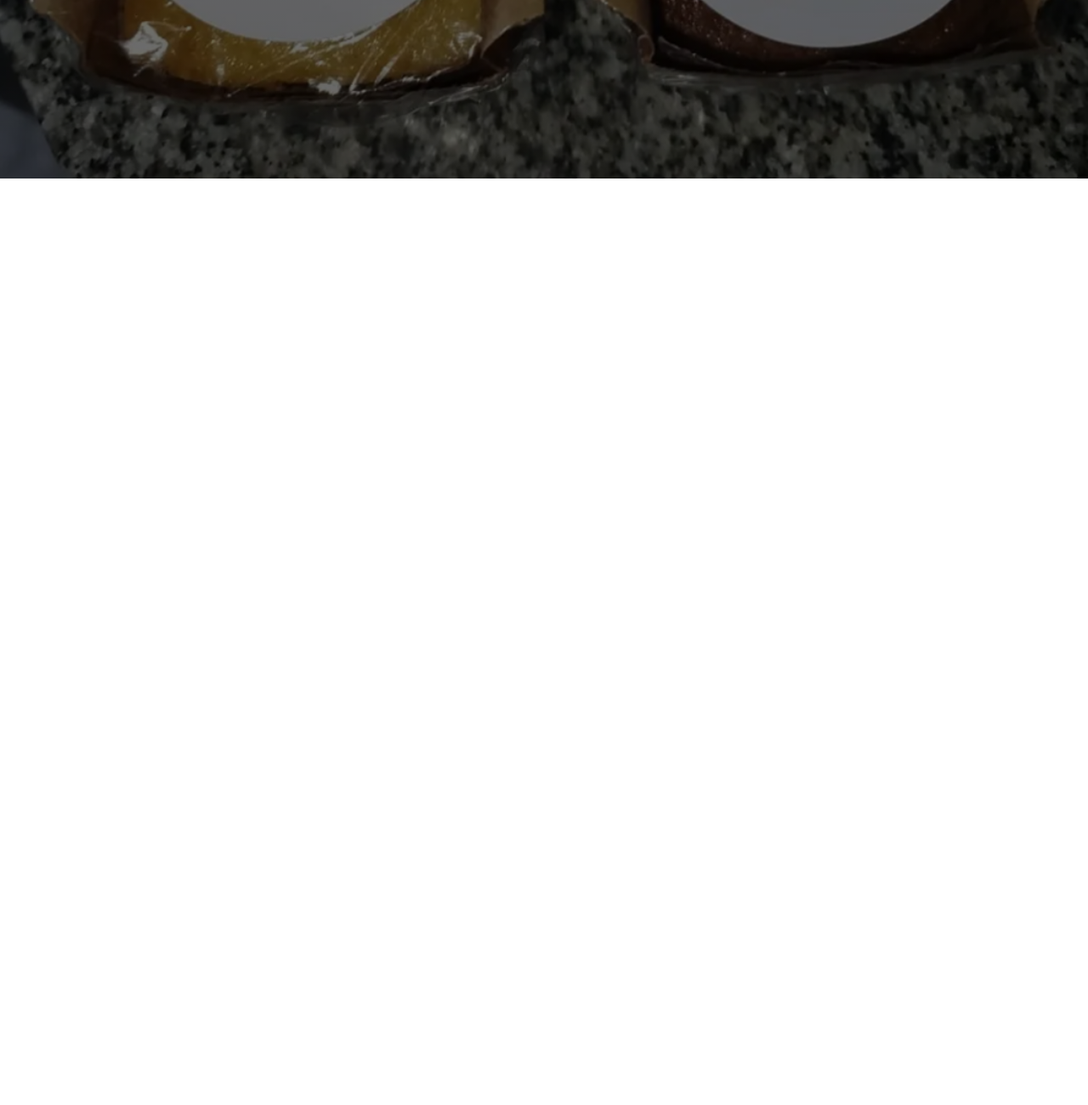
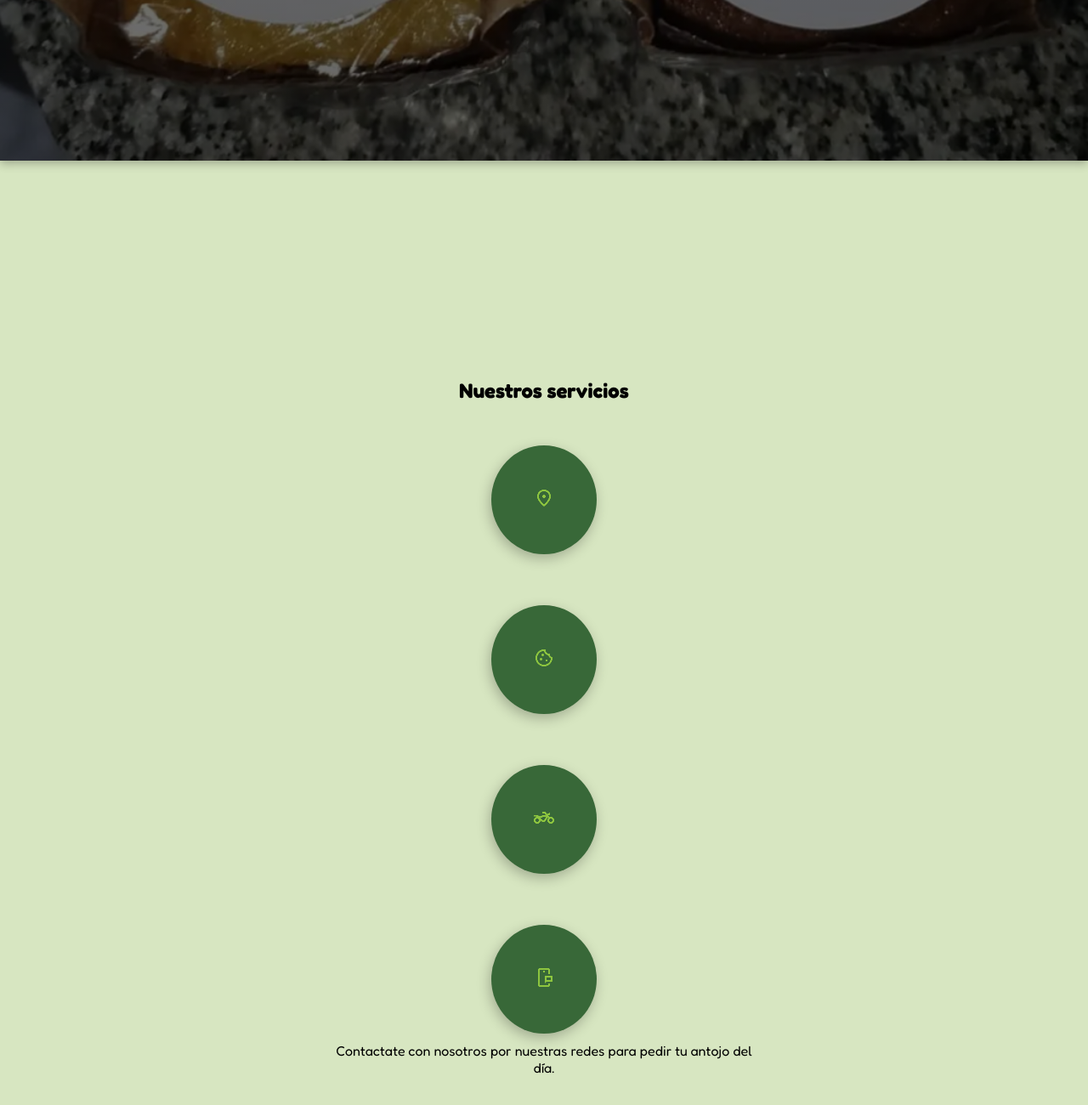
Before and after one commit to Facundo-ss03/Mordidotas, a plain HTML site: page index.html in a window 1280 px wide. Shown: the part 1140-2440 px from the top of the page at 85% size. Before the commit the page ends 1350 px from the top, so only its background shows below. Drawn offline with Linux system fonts and the light colour scheme.

Commit message:
seccion de items comenzada.

```diff
--- a/css/index.css
+++ b/css/index.css
@@ -6,6 +6,10 @@
     box-sizing: border-box;
     margin: 0;
     font-family: fredoka;
+}
+
+body {
+    background-color: #d7e6c1;
 }
 
 header {
@@ -22,12 +26,6 @@ nav {
     justify-items: center;
 }
 
-nav .logo {
-    height: 50px;
-    width: auto;
-    max-width: 100%;
-}
-
 .title-nav {
     grid-column: 2;
     color: white;
@@ -37,24 +35,9 @@ nav .logo {
     width: 30%;
 }
 
-.menu-button-container {
-    margin: auto;
-    padding: 7px 0 0 25px;
-}
-
-.menu-button {
-    grid-column: 3;
-    height: 100%;
-    width: 40px;
-}
-
 .buttons-container {
     color: white;
     font-weight: 600;
-}
-
-.buttons-nav {
-    margin:  10px;
 }
 
 
@@ -64,7 +47,7 @@ nav .logo {
     background-size: 100%;
     height: 100vw;
     color: white;
-    box-shadow: 0 4px 6px rgba(0, 0, 0, 0.25);
+    box-shadow: 0 4px 10px rgba(0, 0, 0, 0.25);
 
     display: grid;
     align-items: center;
@@ -86,3 +69,44 @@ nav .logo {
     color: #386838;
     text-shadow: 3px 3px 6px rgba(255, 255, 255, 0.20);
 }
+
+.servicios {
+    display: grid;
+    justify-items: center;
+    padding: 20% 10% 20% 10%;
+}
+
+.item-ubicacion {
+
+}
+
+.item-postres {
+
+}
+
+.item-envios {
+
+}
+
+.item-consultas {
+
+}
+
+.items-grid {
+    display: grid;
+    width: 50%;
+    justify-content: center;
+    justify-items: center;
+}
+
+.items {
+    padding: 50px;
+    margin: 50px 50px 10px 50px;
+    background-color: #386838;
+    border-radius: 100%;
+    box-shadow: -2px 5px 15px rgba(0, 0, 0, 0.25);
+}
+
+.item-descripciones {
+    text-align: center;
+}
--- a/index.html
+++ b/index.html
@@ -44,6 +44,33 @@
                 </button>
             </div>
         </div>
+
+        <section class="servicios">
+            <h2>Nuestros servicios</h2>
+            <div class="item-ubicacion items-grid">
+                <div class="items">
+                    <img src="/images/location_on_24dp_8DC53F_FILL0_wght400_GRAD0_opsz24.png" alt="ubicación">
+                </div>
+            </div>
+            <div class="item-postres items-grid">
+                <div class="items">
+                    <img src="/images/cookie_24dp_8DC53F_FILL0_wght400_GRAD0_opsz24.png" alt="">
+                </div>
+            </div>
+            <div class="item-envios items-grid">
+                <div class="items">
+                    <img src="/images/two_wheeler_24dp_8DC53F_FILL0_wght400_GRAD0_opsz24.png" alt="">
+                </div>
+            </div>
+            <div class="item-consultas items-grid">
+                <div class="items">
+                    <img src="/images/mobile_chat_24dp_8DC53F_FILL0_wght400_GRAD0_opsz24.png" alt="">
+                </div>
+                <p class="item-descripciones">
+                    Contactate con nosotros por nuestras redes para pedir tu antojo del día.
+                </p>
+            </div>
+        </section>
     </main>
 </body>
 </html>
```
Also changed, not shown: images/cookie_24dp_8DC53F_FILL0_wght400_GRAD0_opsz24.png (added), images/location_on_24dp_8DC53F_FILL0_wght400_GRAD0_opsz24.png (added), images/mobile_chat_24dp_8DC53F_FILL0_wght400_GRAD0_opsz24.png (added), images/two_wheeler_24dp_8DC53F_FILL0_wght400_GRAD0_opsz24.png (added).
